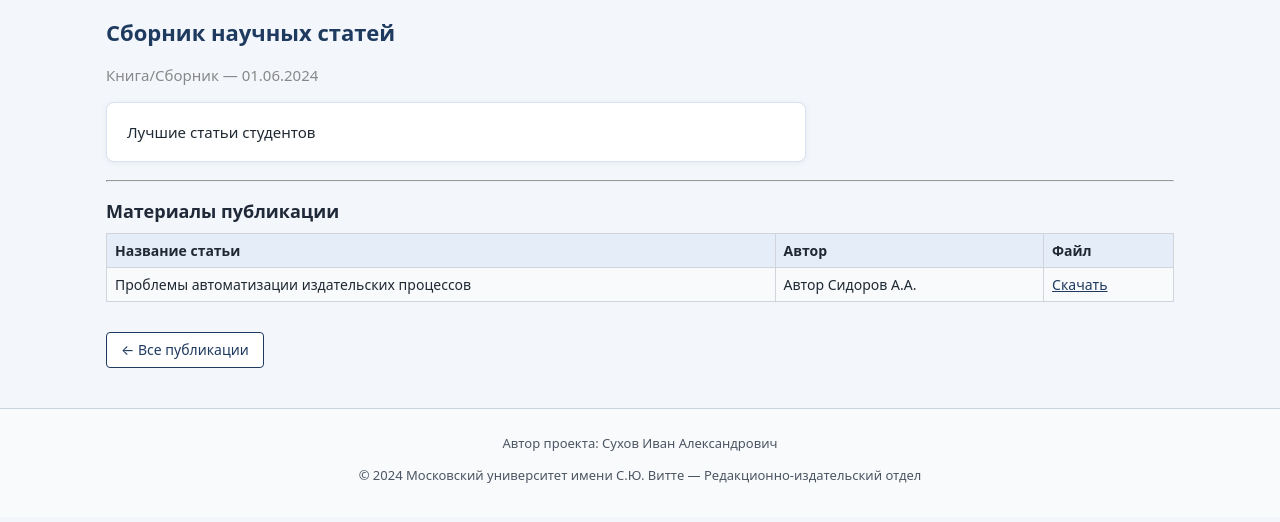
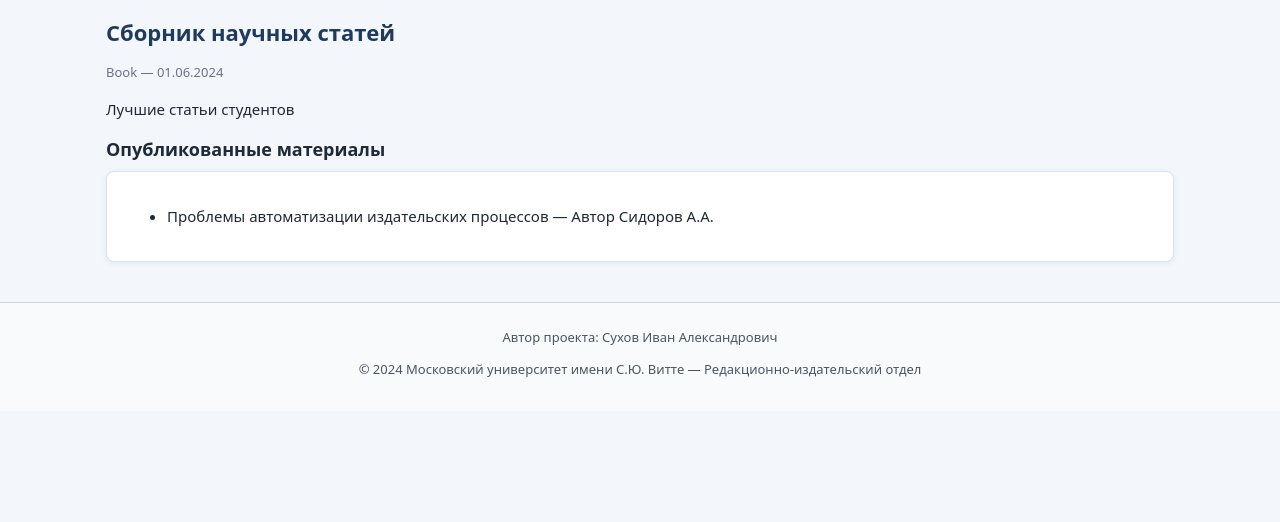
Before and after one commit to IvanASukhov/editorial, a Flask app: page /publications/2 in a window 1280 px wide. Shown: the part 179-701 px from the top of the page. Run offline with Flask 3, Linux system fonts and the light colour scheme.

Commit message:
Update publication_detail.html

```diff
--- a/templates/publications/publication_detail.html
+++ b/templates/publications/publication_detail.html
@@ -1,51 +1,38 @@
 {% extends "base.html" %}
-{% block title %}{{ publication.title }} — Публикации — Редакционно-издательский отдел МУИВ{% endblock %}
+{% block title %}{{ publication.title }} — Публикация{% endblock %}
 
 {% block content %}
 <h2>{{ publication.title }}</h2>
-<p style="color: #888;">
-    {% if publication.type == 'journal' %}
-        Журнал
-    {% elif publication.type == 'book' %}
-        Книга/Сборник
-    {% else %}
-        Издание
+
+<p class="hint">
+    {% if publication.type %}
+        {{ publication.type|capitalize }}
     {% endif %}
     {% if publication.pub_date %}
         — {{ publication.pub_date.strftime('%d.%m.%Y') }}
     {% endif %}
 </p>
+
 {% if publication.description %}
-    <div class="card" style="max-width: 700px;">
-        {{ publication.description }}
-    </div>
+    <p>{{ publication.description }}</p>
 {% endif %}
 
-<hr>
+<h3>Опубликованные материалы</h3>
 
-<h3>Материалы публикации</h3>
-{% if manuscripts %}
-    <table class="table-striped">
-        <tr>
-            <th>Название статьи</th>
-            <th>Автор</th>
-            <th>Файл</th>
-        </tr>
-        {% for m in manuscripts %}
-        <tr>
-            <td>{{ m.title }}</td>
-            <td>{{ m.author.full_name }}</td>
-            <td>
-                <a href="{{ url_for('routes.media', filename=m.file_path[6:] if m.file_path.startswith('media/') else m.file_path) }}" target="_blank">Скачать</a>
-            </td>
-        </tr>
-        {% endfor %}
-    </table>
-{% else %}
-    <p>В данном выпуске пока нет опубликованных материалов.</p>
-{% endif %}
-
-<p style="margin-top:30px;">
-    <a href="{{ url_for('routes.publications') }}" class="btn btn-outline">&larr; Все публикации</a>
-</p>
+<div class="card">
+    {% if manuscripts %}
+        <ul>
+            {% for m in manuscripts %}
+                <li>
+                    {{ m.title }}
+                    {% if m.author %}
+                        — {{ m.author.full_name }}
+                    {% endif %}
+                </li>
+            {% endfor %}
+        </ul>
+    {% else %}
+        <p>В этом выпуске пока нет опубликованных материалов.</p>
+    {% endif %}
+</div>
 {% endblock %}
```
